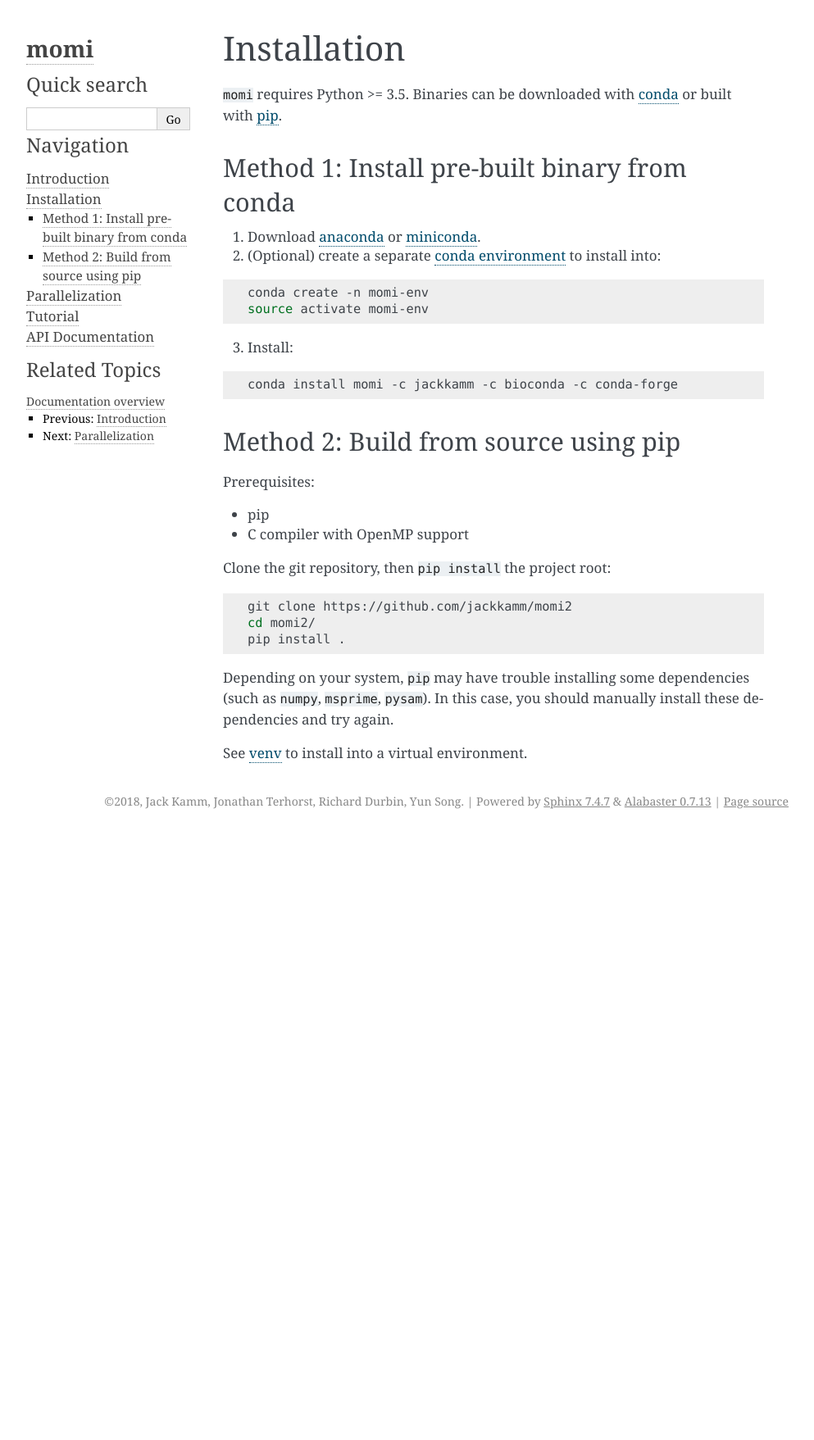
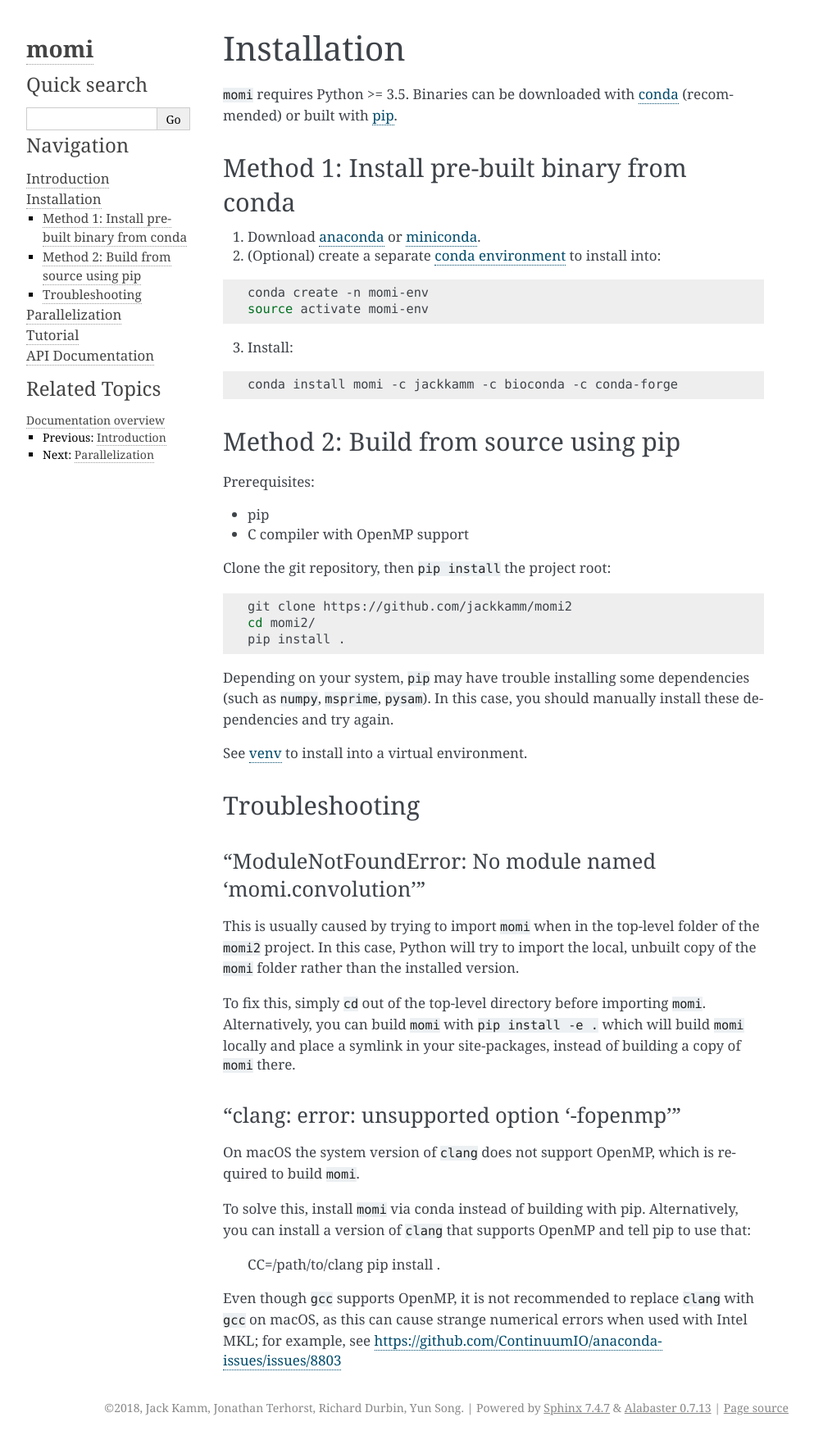
Before and after one commit to popgenmethods/momi2, a Sphinx documentation site: the page built from docs/installation.rst, in a window 1280 px wide. Shown: the whole page at 82% size, without its empty margins (148-1141 px from the left). Built offline with Sphinx 7.4.7, drawn with Linux system fonts in a browser that asks for light colours; before the commit the page ends 1017 px from its top, so only the background shows below that.

Commit message:
docs for troubleshooting installation

```diff
--- a/docs/installation.rst
+++ b/docs/installation.rst
@@ -4,7 +4,7 @@
 Installation
 ============
 
-``momi`` requires Python >= 3.5. Binaries can be downloaded with `conda <https://conda.io/docs/>`_ or built with `pip <https://pip.readthedocs.io/en/stable/>`_.
+``momi`` requires Python >= 3.5. Binaries can be downloaded with `conda <https://conda.io/docs/>`_ (recommended) or built with `pip <https://pip.readthedocs.io/en/stable/>`_.
 
 ---------------------------------------------
 Method 1: Install pre-built binary from conda
@@ -46,3 +46,37 @@ dependencies (such as ``numpy``, ``msprime``, ``pysam``).
 In this case, you should manually install these dependencies and try again.
 
 See  `venv <https://docs.python.org/3/tutorial/venv.html>`_ to install into a virtual environment.
+
+---------------
+Troubleshooting
+---------------
+
+"ModuleNotFoundError: No module named 'momi.convolution'"
+=========================================================
+
+This is usually caused by trying to import ``momi``
+when in the top-level folder of the ``momi2`` project.
+In this case, Python will try to import the local, unbuilt copy
+of the ``momi`` folder rather than the installed version.
+
+To fix this, simply ``cd`` out of the top-level directory before
+importing ``momi``. Alternatively, you can build ``momi`` with
+``pip install -e .`` which will build ``momi`` locally and place a
+symlink in your site-packages, instead of building a copy of ``momi``
+there.
+
+"clang: error: unsupported option '-fopenmp'"
+=============================================
+
+On macOS the system version of ``clang`` does not support OpenMP,
+which is required to build ``momi``.
+
+To solve this, install ``momi`` via conda instead of building with pip.
+Alternatively, you can install a version of ``clang`` that supports
+OpenMP and tell pip to use that:
+
+    CC=/path/to/clang pip install .
+
+Even though ``gcc`` supports OpenMP, it is not recommended to replace ``clang`` with ``gcc`` on macOS,
+as this can cause strange numerical errors when used with Intel MKL; for example, see
+https://github.com/ContinuumIO/anaconda-issues/issues/8803
```
